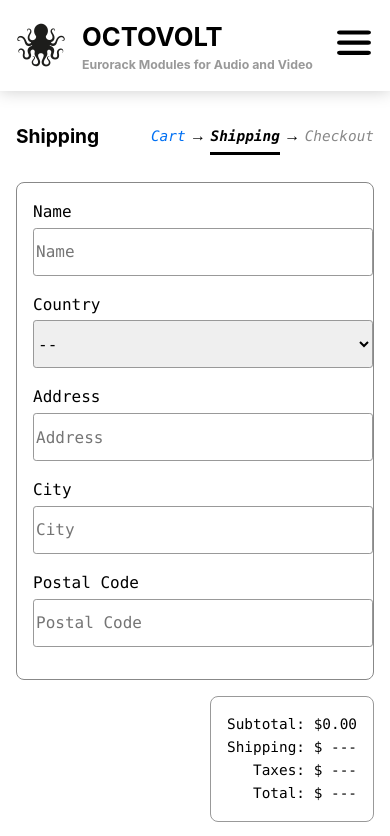
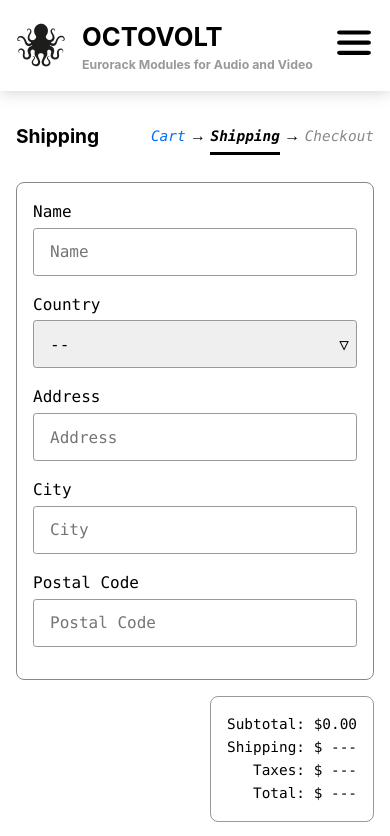
Before and after one commit to octovolt/octovolt-website, a Next.js app: page /cart/shipping in a window 390 px wide. Shown: the top 836 px of the page. Built offline with nearby package versions, Linux system fonts and the light colour scheme.

Commit message:
form styling improvements

```diff
--- a/src/app/components/addressForm.tsx
+++ b/src/app/components/addressForm.tsx
@@ -4,6 +4,8 @@ import TextInput from "@/app/components/textInput";
 
 import { useState } from "react";
 import { fedexCountries, countryProvinces } from "@/lib/fedex";
+
+import formStyles from "@/styles/form.module.css";
 
 export enum AddressFormField {
   Name = "name",
@@ -124,6 +126,7 @@ export default function AddressForm({
       {children}
       {showFields && (
         <fieldset className={fieldSetClassNames}>
+          <div className={formStyles.fieldgroup}>
             <AddressTextInput
               classNames={textFieldClassNames}
               id={AddressFormField.Name}
@@ -136,11 +139,13 @@ export default function AddressForm({
               onChange={onTextFieldChange}
               onFocus={onTextFieldFocus}
             />
+          </div>
+          <div className={formStyles.fieldgroup + ' ' + formStyles.selectFieldgroup}>
             <label htmlFor="country">Country</label>
             <select
               required
               disabled={disabled}
-            className={textFieldClassNames}
+              className={textFieldClassNames + ' ' + formStyles.select}
               id={AddressFormField.Country}
               name={AddressFormField.Country}
               aria-label="Country"
@@ -150,6 +155,8 @@ export default function AddressForm({
               <option value="">--</option>
               {countryOptions}
             </select>
+          </div>
+          <div className={formStyles.fieldgroup}>
             <AddressTextInput
               classNames={textFieldClassNames}
               id={AddressFormField.Address}
@@ -162,6 +169,8 @@ export default function AddressForm({
               onChange={onTextFieldChange}
               onFocus={onTextFieldFocus}
             />
+          </div>
+          <div className={formStyles.fieldgroup}>
             <AddressTextInput
               classNames={textFieldClassNames}
               id={AddressFormField.City}
@@ -174,13 +183,14 @@ export default function AddressForm({
               onChange={onTextFieldChange}
               onFocus={onTextFieldFocus}
             />
+          </div>
           {provinceRequired && (
-            <>
+            <div className={formStyles.fieldgroup + ' ' + formStyles.selectFieldgroup}>
               <label htmlFor="province">State / Province</label>
               <select
                 required={provinceRequired}
                 disabled={disabled}
-                className={textFieldClassNames}
+                className={textFieldClassNames + ' ' + formStyles.select}
                 id={AddressFormField.Province}
                 name={AddressFormField.Province}
                 aria-label="State or Province"
@@ -198,8 +208,9 @@ export default function AddressForm({
                     }
                 )}
               </select>
-            </>
+            </div>
           )}
+          <div className={formStyles.fieldgroup}>
             <AddressTextInput
               classNames={textFieldClassNames}
               id={AddressFormField.PostalCode}
@@ -212,6 +223,7 @@ export default function AddressForm({
               onChange={onTextFieldChange}
               onFocus={onTextFieldFocus}
             />
+          </div>
         </fieldset>
       )}
     </form>
--- a/src/styles/form.module.css
+++ b/src/styles/form.module.css
@@ -11,18 +11,26 @@
   margin: 0;
   padding: 0;
   display: flex;
-  flex-wrap: wrap;
+  flex-direction: column;
+  flex-wrap:wrap;
+}
+
+.fieldgroup {
+  display: flex;
+  flex-direction: row;
+  margin-bottom: 1rem;
+  flex-grow: 1;
+  position: relative;
 }
 
 .fields label {
   width: 6rem;
+  display: flex;
+  align-items: center;
   flex-shrink: 0;
   flex-grow: 1;
-  font-size: 1rem;
-  display: flex;
+  font-size: 16px;
   flex-wrap: wrap;
-  align-content: center;
-  margin-bottom: 1rem;
   margin-right: 1rem;
 }
 
@@ -37,19 +45,48 @@
   font-size: 16px;
   border: 1px solid var(--color-border);
   border-radius: 0.2rem;
-  margin-bottom: 1rem;
+  flex-basis: 100px;
 }
 
 .textField {
   height: 3rem;
+  padding: 0 1rem;
 }
 
 .textArea {
   height: 8rem;
+  padding: 1rem 1rem;
 }
 
-@media (max-width: 439px) {
+.selectFieldgroup select {
+  width: 12rem;
+  -webkit-appearance: none;
+}
+
+.selectFieldgroup::after {
+  content: '▽';
+  position: absolute;
+  right: 0.5rem;
+  top: 0.7rem;
+  font-size: 1rem;
+  pointer-events: none;
+  z-index: 9;
+  color: black;
+}
+
+@media (max-width: 533px) {
+  .fieldgroup {
+    flex-direction: column;
+    flex-grow: 0;
+  }
+  .textField, .textArea, .fields label {
+    min-width: 100%;
+    flex-basis: auto;
+  }
   .fields label {
     margin-bottom: 0.2rem;
   }
+  .selectFieldgroup::after {
+    top: 2.5rem;
+  }
 }
```
Also changed, not shown: src/app/components/paymentForm.tsx (+10 -0 lines), src/app/contact/page.tsx (+8 -0 lines). Lines whose indentation alone changed are shown as unchanged.
